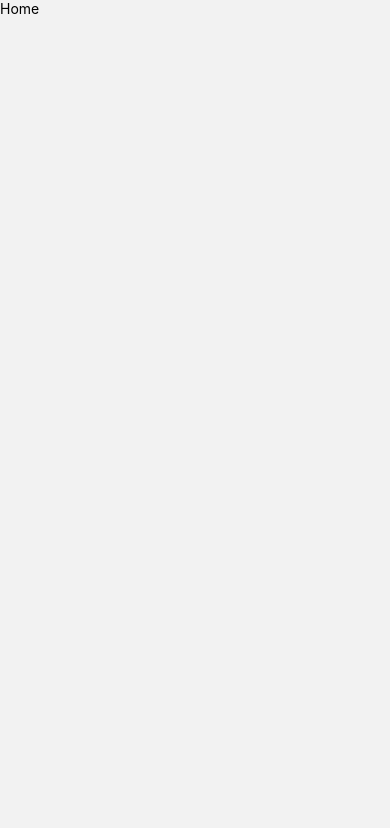
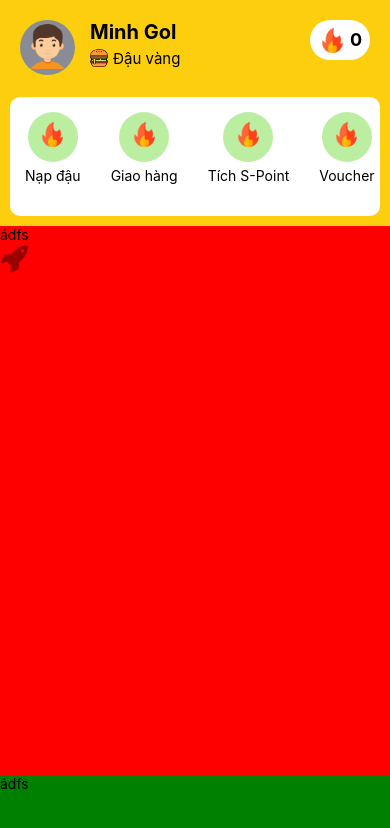
Before and after one commit to MinhDo0210/Soya-App, a React Native app: screen /Home in a window 390 px wide. Shown: the top 828 px of the page. Built offline with nearby package versions, Linux system fonts and the light colour scheme.

Commit message:
add Home header - icon

```diff
--- a/package.json
+++ b/package.json
@@ -16,7 +16,8 @@
     "react": "17.0.1",
     "react-native": "0.64.2",
     "react-native-gesture-handler": "^1.10.3",
-    "react-native-safe-area-context": "^3.3.0"
+    "react-native-safe-area-context": "^3.3.0",
+    "react-native-vector-icons": "^8.1.0"
   },
   "devDependencies": {
     "@babel/core": "7.15.0",
@@ -24,6 +25,7 @@
     "@react-native-community/eslint-config": "2.0.0",
     "babel-jest": "26.6.3",
     "eslint": "7.14.0",
+    "eslint-config-prettier": "^8.3.0",
     "jest": "26.6.3",
     "metro-react-native-babel-preset": "0.64.0",
     "react-test-renderer": "17.0.1"
--- a/screens/Home.js
+++ b/screens/Home.js
@@ -1,13 +1,184 @@
+/* eslint-disable prettier/prettier */
+/* eslint-disable react-native/no-inline-styles */
 /* eslint-disable prettier/prettier */
 import React from 'react';
-import { View, Text } from 'react-native';
+import { View, Text, StyleSheet, Image } from 'react-native';
+import { COLORS, images, icons } from '../contants';
+import Icon from 'react-native-vector-icons/FontAwesome';
 
 const Home = () => {
     return (
-        <View>
-            <Text>Home</Text>
+        <View style={styles.Container}>
+            <View style={styles.Header}>
+                <View style={styles.User}>
+                    <View style={styles.Avt}>
+                        <Image
+                        source={images.avatar_5}
+                        resizeMode="contain"
+                        style={{
+                            width: 45,
+                            height: 45,
+                        }}
+                    />
+                    </View>
+                    <View style={styles.Info}>
+                        <Text style={{fontSize: 20, fontWeight: 'bold'}}>Minh Gol</Text>
+                        <View style={{ flexDirection: 'row', marginTop: 5, }}>
+                            <Image
+                                source={icons.hamburger}
+                                resizeMode="contain"
+                                style={{
+                                    width: 18,
+                                    height: 18,
+                                }}
+                            />
+                            <Text style={{fontSize: 15, marginLeft: 5 }}>Đậu vàng</Text>
+                        </View>
+                    </View>
+                    <View style={styles.Peanut}>
+                        <Image
+                            source={icons.fire}
+                            resizeMode="contain"
+                            style={{
+                                width: 25,
+                                height: 25,
+                            }}
+                        />
+                        <Text style={{fontSize: 18, marginLeft: 5, fontWeight: 'bold', lineHeight: 22 }}>0</Text>
+                    </View>
+                </View>
+                <View style={styles.Options}>
+                    <View style={styles.Card}>
+                        <View style={styles.Icons}>
+                            <Image
+                                source={icons.fire}
+                                resizeMode="contain"
+                                style={{
+                                    width: 25,
+                                    height: 25,
+                                }}
+                            />
+                        </View>
+                        <Text style={styles.CartText}>Nạp đậu</Text>
+                    </View>
+                    <View style={styles.Card}>
+                        <View style={styles.Icons}>
+                            <Image
+                                source={icons.fire}
+                                resizeMode="contain"
+                                style={{
+                                    width: 25,
+                                    height: 25,
+                                }}
+                            />
+                        </View>
+                        <Text style={styles.CartText}>Giao hàng</Text>
+                    </View>
+                    <View style={styles.Card}>
+                        <View style={styles.Icons}>
+                            <Image
+                                source={icons.fire}
+                                resizeMode="contain"
+                                style={{
+                                    width: 25,
+                                    height: 25,
+                                }}
+                            />
+                        </View>
+                        <Text style={styles.CartText}>Tích S-Point</Text>
+                    </View>
+                    <View style={styles.Card}>
+                        <View style={styles.Icons}>
+                            <Image
+                                source={icons.fire}
+                                resizeMode="contain"
+                                style={{
+                                    width: 25,
+                                    height: 25,
+                                }}
+                            />
+                        </View>
+                        <Text style={styles.CartText}>Voucher</Text>
+                    </View>
+                </View>
+            </View>
+            <View style={styles.Content}>
+                <Text>ádfs</Text>
+                <Icon name="rocket" size={30} color="#900" />
+            </View>
+            <View style={styles.Tabs}>
+                <Text>ádfs</Text>
+            </View>
         </View>
     );
 };
 
+const styles = StyleSheet.create({
+    Container: {
+        flex: 1,
+    },
+    Header: {
+        flex: 3,
+        backgroundColor: '#fcce0e',
+        padding: 10,
+    },
+    User: {
+        flex: 1.7,
+        flexDirection: 'row',
+        padding: 10,
+    },
+    Avt: {
+        height: 55,
+        width: 55,
+        padding: 4,
+        borderRadius: 55 / 2,
+        backgroundColor: COLORS.darkgray,
+        alignItems: 'center',
+    },
+    Info: {
+        flex: 1,
+        marginLeft: 15,
+    },
+    Peanut: {
+        height: 40,
+        width: 60,
+        padding: 10,
+        borderRadius: 25,
+        flexDirection: 'row',
+        backgroundColor: 'white',
+        alignItems: 'center',
+    },
+    Options: {
+        flex: 3,
+        flexDirection: 'row',
+        justifyContent: 'space-around',
+        backgroundColor: 'white',
+        borderRadius: 10,
+    },
+    Card: {
+        padding: 15,
+        alignItems: 'center',
+    },
+    Icons: {
+        width: 50,
+        height: 50,
+        padding: 10,
+        borderRadius: 50 / 2,
+        alignItems: 'center',
+        backgroundColor: '#bceea2',
+    },
+    CartText: {
+        textAlign: 'center',
+        paddingTop: 5,
+    },
+    Content: {
+        flex: 8,
+        backgroundColor: 'red',
+    },
+    Tabs: {
+        flex: 1,
+        backgroundColor: 'green',
+    },
+});
+
 export default Home;
```
Also changed, not shown: assets/images/Layer-5.png (added), 3 other files (tests, documents, lock files or other folders).
